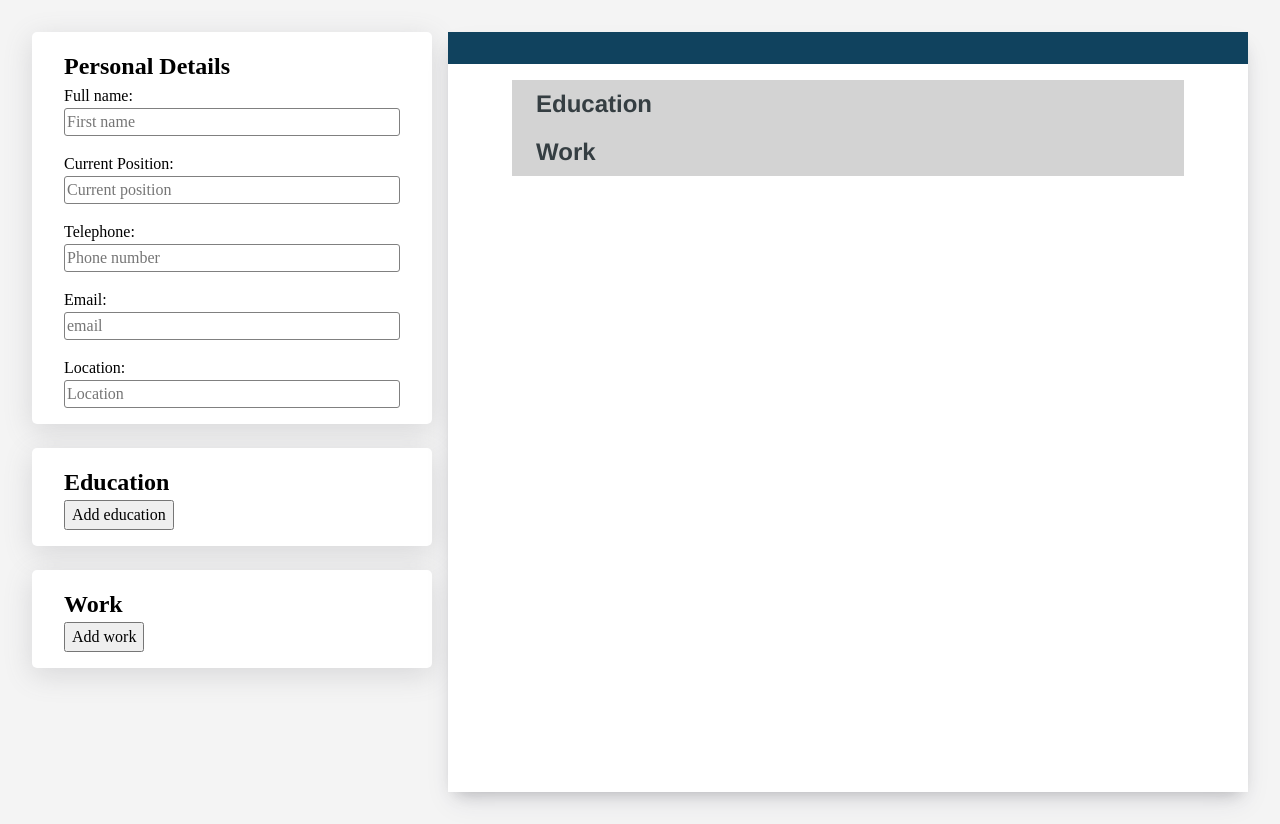
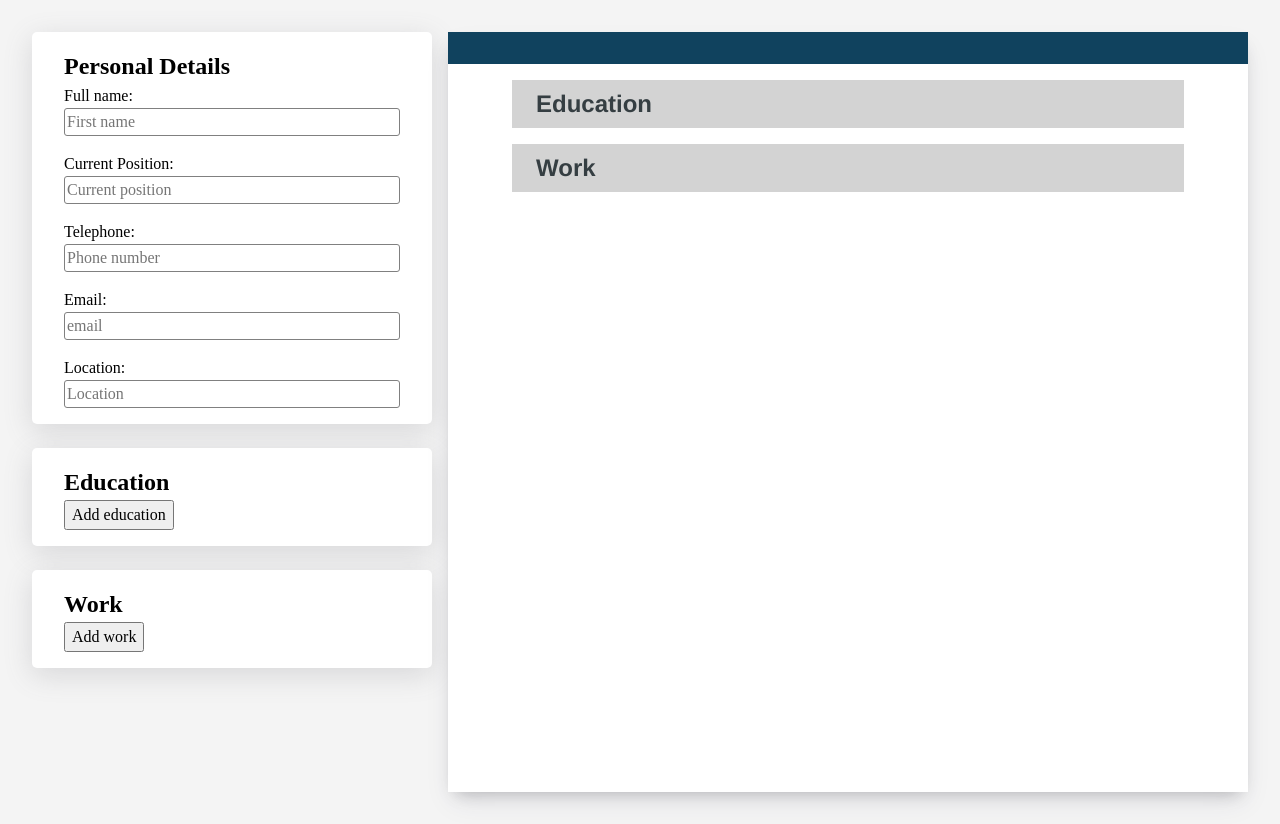
Before and after one commit to cpxx9/odin-cvApp, a React (Vite) app: page / in a window 1280 px wide. Built offline with nearby package versions, Linux system fonts and the light colour scheme.

Commit message:
added more gap to sections

```diff
--- a/src/styles/CVDisplay.css
+++ b/src/styles/CVDisplay.css
@@ -15,6 +15,9 @@
 
 .display-section-items {
   padding: 1em 4em;
+  display: flex;
+  flex-direction: column;
+  gap: 1em;
 }
 
 .display-section-details h2 {
```
